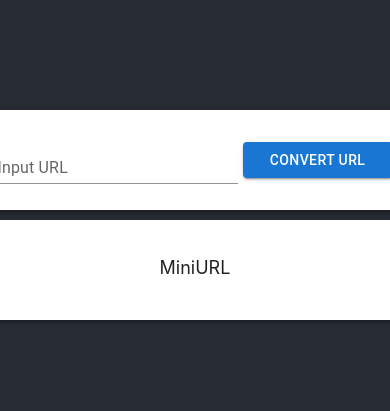
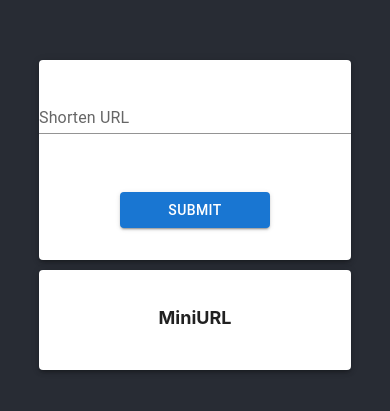
Before and after one commit to WJunHong/MiniURL, a React (Create React App) app in the folder client/: page / in a window 390 px wide. Shown: the part 207-618 px from the top of the page. Built offline with nearby package versions, Linux system fonts and the light colour scheme.

Commit message:
Add more responsiveness for smaller screens

```diff
--- a/client/src/App.css
+++ b/client/src/App.css
@@ -5,8 +5,8 @@
   flex-direction: column;
   justify-content: center;
   align-items: center;
-  height: 100%;
-  width: 100%;
+  height: 100vh;
+  width: 100vw;
   background-color: #282c34;
 }
 
--- a/client/src/components/Input/Input.js
+++ b/client/src/components/Input/Input.js
@@ -11,7 +11,7 @@
 const Input = ({ getOutput }) => {
   const [url, setUrl] = useState("");
   const [error, setError] = useState(false);
-  const [label, setLabel] = useState("Input URL");
+  const [label, setLabel] = useState("Shorten URL");
 
   const submitUrl = (e) => {
     e.preventDefault();
@@ -21,7 +21,6 @@
       setLabel("Bad URL format detected!");
       return;
     }
-    getOutput("testing 123");
     axios
       .post("http://localhost:3333/short", { origUrl: url })
       .then((res) => {
@@ -35,25 +34,29 @@
   return (
     <div className={styles.container}>
       <Paper elevation={3} className={styles.inputContainer}>
+        <div className={styles.textFieldContainer}>
           <TextField
             id="standard-basic"
             label={label}
             variant="standard"
-          className={styles.inputField}
+            className={styles.textField}
             error={error}
             onChange={(e) => {
               setError(false);
-            setLabel("Input URL");
+              setLabel("Shorten URL");
               setUrl(e.target.value);
             }}
           />
+        </div>
+        <div className={styles.buttonContainer}>
           <Button
             variant="contained"
             className={styles.button}
             onClick={submitUrl}
           >
-          Convert URL
+            Submit
           </Button>
+        </div>
       </Paper>
     </div>
   );
--- a/client/src/components/Input/Input.module.css
+++ b/client/src/components/Input/Input.module.css
@@ -1,7 +1,5 @@
 .container {
   height: fit-content;
-  width: 50%;
-  min-width: 400px;
 }
 
 .inputContainer {
@@ -12,8 +10,8 @@
   align-items: center;
   justify-content: space-around;
 }
-.inputField {
-  width: 60%;
+.textField {
+  width: 100%;
   margin: 6px;
 }
 
@@ -21,4 +19,41 @@
   height: 36px;
   width: 150px;
   margin: 6px;
+  font-weight: bold;
 }
+
+.buttonContainer {
+  height: 100px;
+  display: flex;
+  justify-content: center;
+  align-items: center;
+}
+.textFieldContainer {
+  height: 100px;
+  display: flex;
+  justify-content: center;
+  align-items: center;
+}
+@media only screen and (max-width: 600px) {
+  .container {
+    width: 80%;
+  }
+  .inputContainer {
+    flex-wrap: wrap;
+    height: fit-content;
+  }
+  .textFieldContainer {
+    width: 100%;
+  }
+  .buttonContainer {
+    width: 100%;
+  }
+}
+@media only screen and (min-width: 601px) {
+  .container {
+    width: 50%;
+  }
+  .textFieldContainer {
+    width: calc(100% - 162px);
+  }
+}
--- a/client/src/components/Output/Output.module.css
+++ b/client/src/components/Output/Output.module.css
@@ -1,7 +1,5 @@
 .container {
   height: fit-content;
-  width: 50%;
-  min-width: 400px;
   margin-top: 10px;
 }
 .outputContainer {
@@ -17,8 +15,21 @@
 .outputContainer div {
   font-size: 18px;
   margin-bottom: 6px;
+  font-weight: bold;
 }
 .outputContainer a {
   color: blue;
   text-decoration: none;
+  font-weight: 500;
 }
+
+@media only screen and (max-width: 600px) {
+  .container {
+    width: 80%;
+  }
+}
+@media only screen and (min-width: 601px) {
+  .container {
+    width: 50%;
+  }
+}
```
Also changed, not shown: 1 other file (tests, documents, lock files or other folders). Lines whose indentation alone changed are shown as unchanged.
